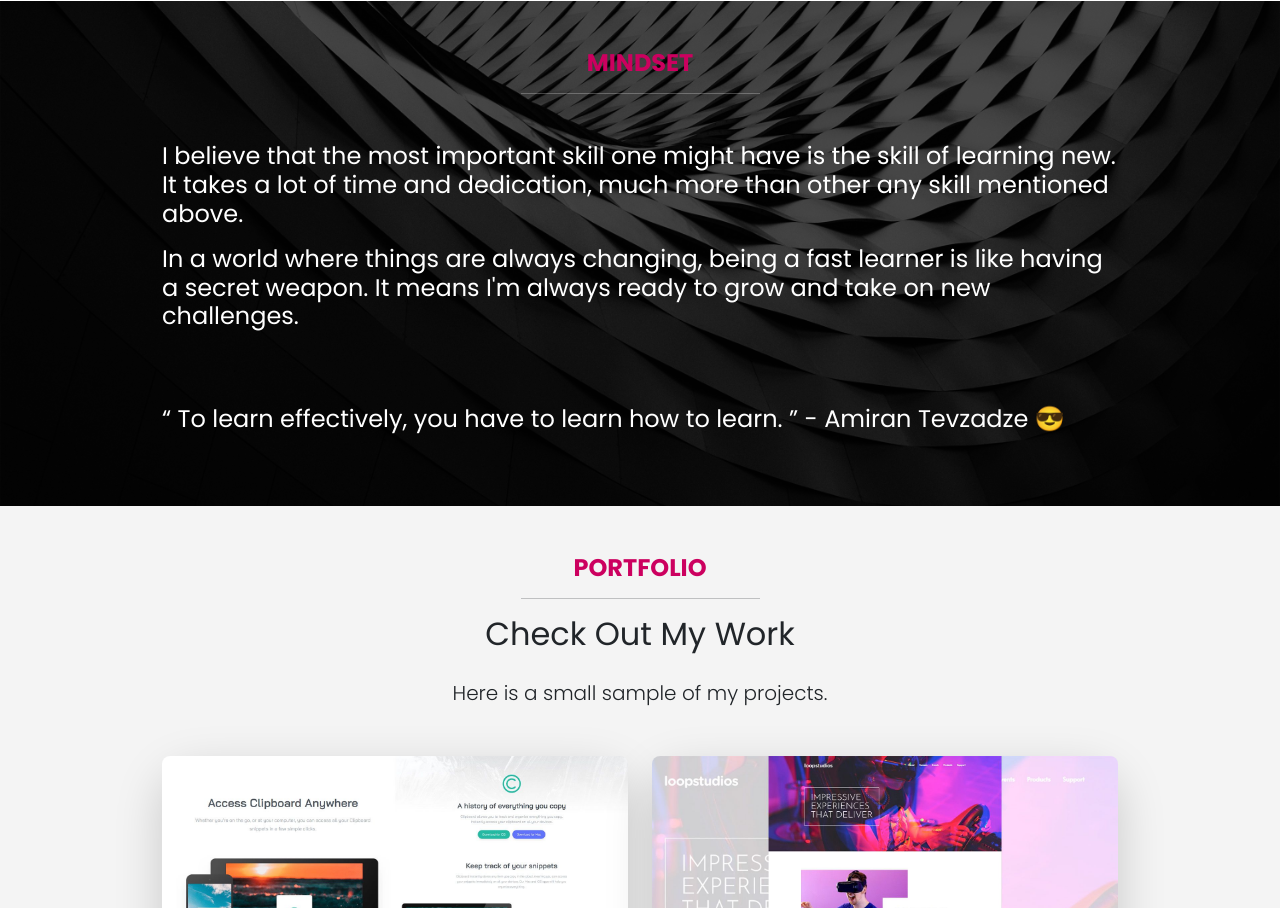
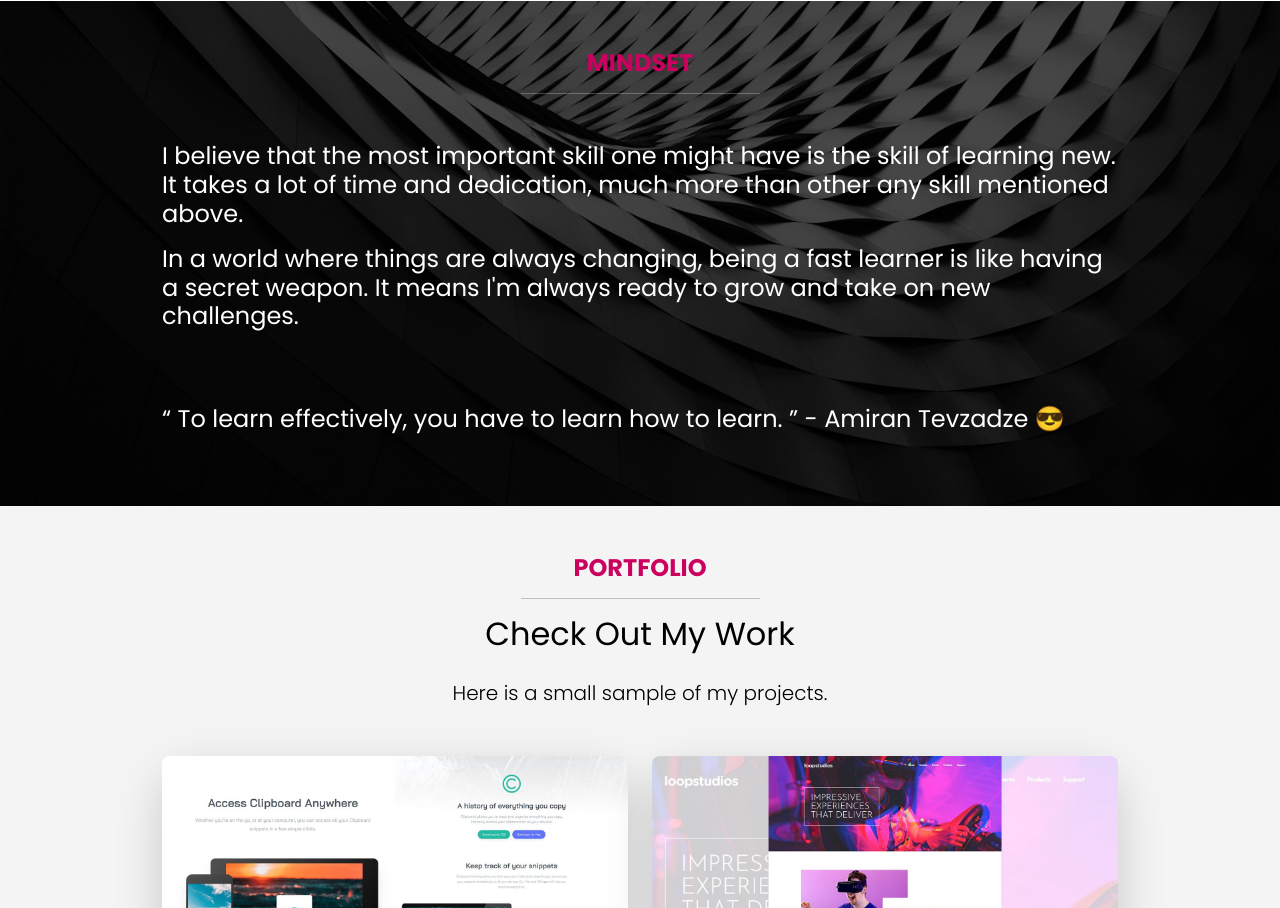
Before and after one commit to AmexTevz/personal_website, a website: page index.html in a window 1280 px wide. Shown: the part 2432-3340 px from the top of the page. Drawn offline with nearby package versions, Linux system fonts and the light colour scheme.

Commit message:
More darkened fonts

```diff
--- a/index.html
+++ b/index.html
@@ -75,7 +75,7 @@
                   alt=""
                   class="about-img img-fluid h-40"
                 />
-                <p class="lead mt-4">
+                <p class="lead mt-4 text-dark">
                   Lorem ipsum dolor sit amet consectetur adipisicing elit. Blanditiis maxime minus laudantium delectus iure ipsam quaerat, magnam veritatis veniam incidunt facilis neque obcaecati voluptatum, numquam, aperiam esse assumenda! Veritatis, unde.
                   Lorem ipsum, dolor sit amet consectetur adipisicing elit. Qui et eligendi esse, eos animi impedit consequatur dignissimos earum blanditiis adipisci fugiat sint. Eum, reiciendis! Quisquam vitae nesciunt rem consectetur aliquam.
                   Lorem ipsum dolor sit amet consectetur adipisicing elit. Adipisci ex suscipit officia architecto ut. Impedit hic eius voluptate quasi, vero accusamus mollitia, repellat placeat fugit laudantium laborum magni tempore culpa?
@@ -302,8 +302,8 @@
         <div class="text-center mb-5">
           <h4 class="text-uppercase fw-bold text-primary">Portfolio</h4>
           <hr class="w-25 mx-auto" />
-          <h2 class="mb-4">Check Out My Work</h2>
-          <p class="lead">Here is a small sample of my projects.</p>
+          <h2 class="mb-4 text-dark">Check Out My Work</h2>
+          <p class="lead text-dark">Here is a small sample of my projects.</p>
         </div>
         <div class="row">
           <div class="col-md-6 mb-4">
```
